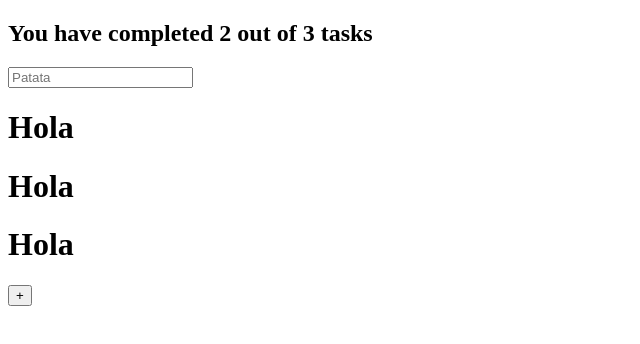
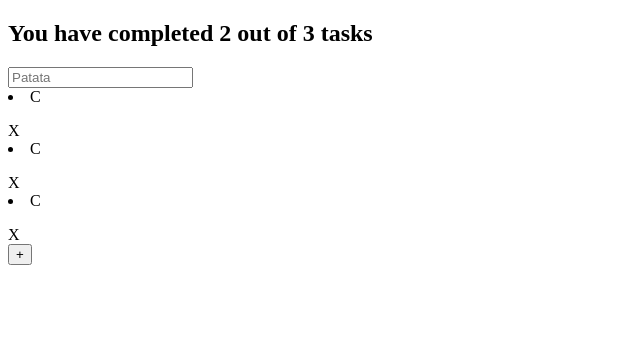
Before and after one commit to Juesgape/Todo-app, a React (Create React App) app: page / in a window 1280 px wide. Shown: the top 344 px of the page, without its empty margins (0-640 px from the left). Built offline with nearby package versions, Linux system fonts and the light colour scheme.

Commit message:
Updating TodoItem component

```diff
--- a/src/components/TodoItem.js
+++ b/src/components/TodoItem.js
@@ -1,8 +1,12 @@
 import React from "react";
 
-function TodoItem() {
+function TodoItem(props) {
     return(
-        <h1>Hola</h1>
+        <li>
+            <span>C</span>
+            <p>{props.text}</p>
+            <span>X</span>
+        </li>
     )
 }
 
```
